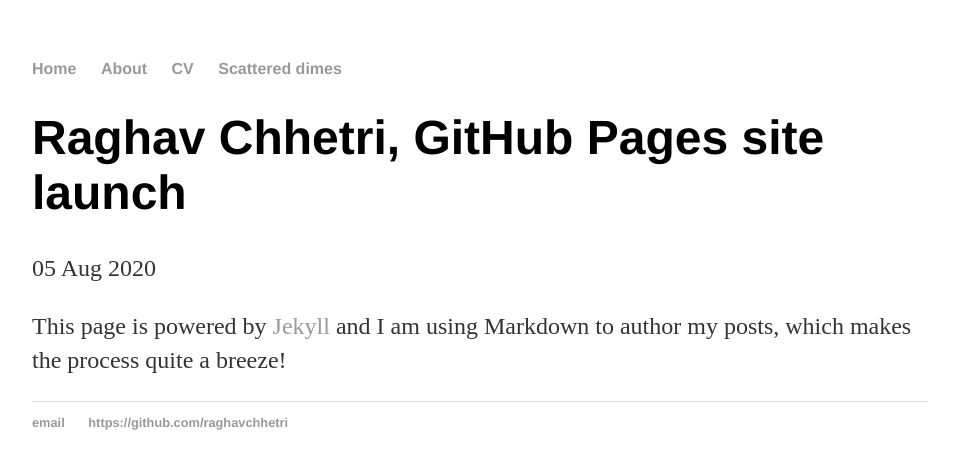
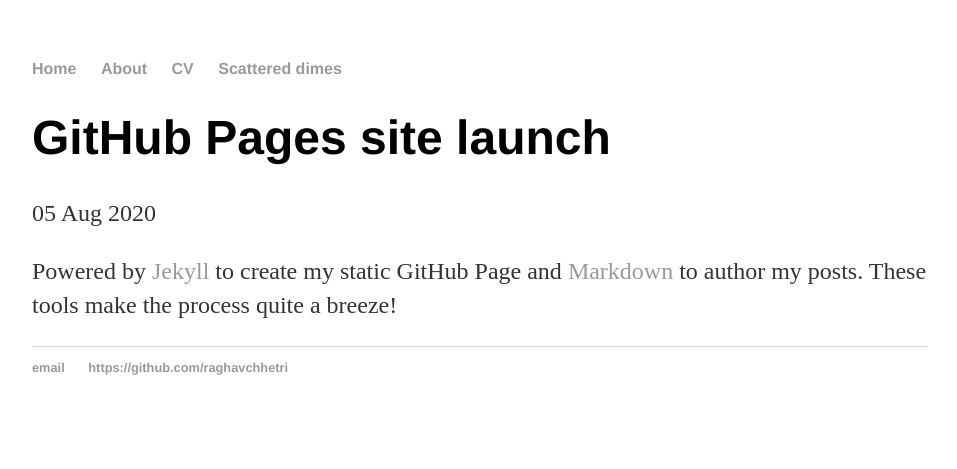
Before and after one commit to raghavchhetri/raghavchhetri.github.io, a Jekyll site: the page built from _posts/2020-08-05-site-launch.md, in a window 1280 px wide. Shown: the top 469 px of the page, without its empty margins (160-1117 px from the left). Built offline with Jekyll 4.4.1, drawn with Linux system fonts in a browser that asks for light colours.

Commit message:
Update 2020-08-05-site-launch.md

```diff
--- a/_posts/2020-08-05-site-launch.md
+++ b/_posts/2020-08-05-site-launch.md
@@ -1,7 +1,7 @@
 ---
 layout: post
-title: "Raghav Chhetri, GitHub Pages site launch"
+title: "GitHub Pages site launch"
 date: 2020-08-05
 ---
 
-This page is powered by [Jekyll](http://jekyllrb.com) and I am using Markdown to author my posts, which makes the process quite a breeze!
+Powered by [Jekyll](https://jekyllrb.com) to create my static GitHub Page and [Markdown](https://https://www.markdownguide.org/) to author my posts. These tools make the process quite a breeze!
```
